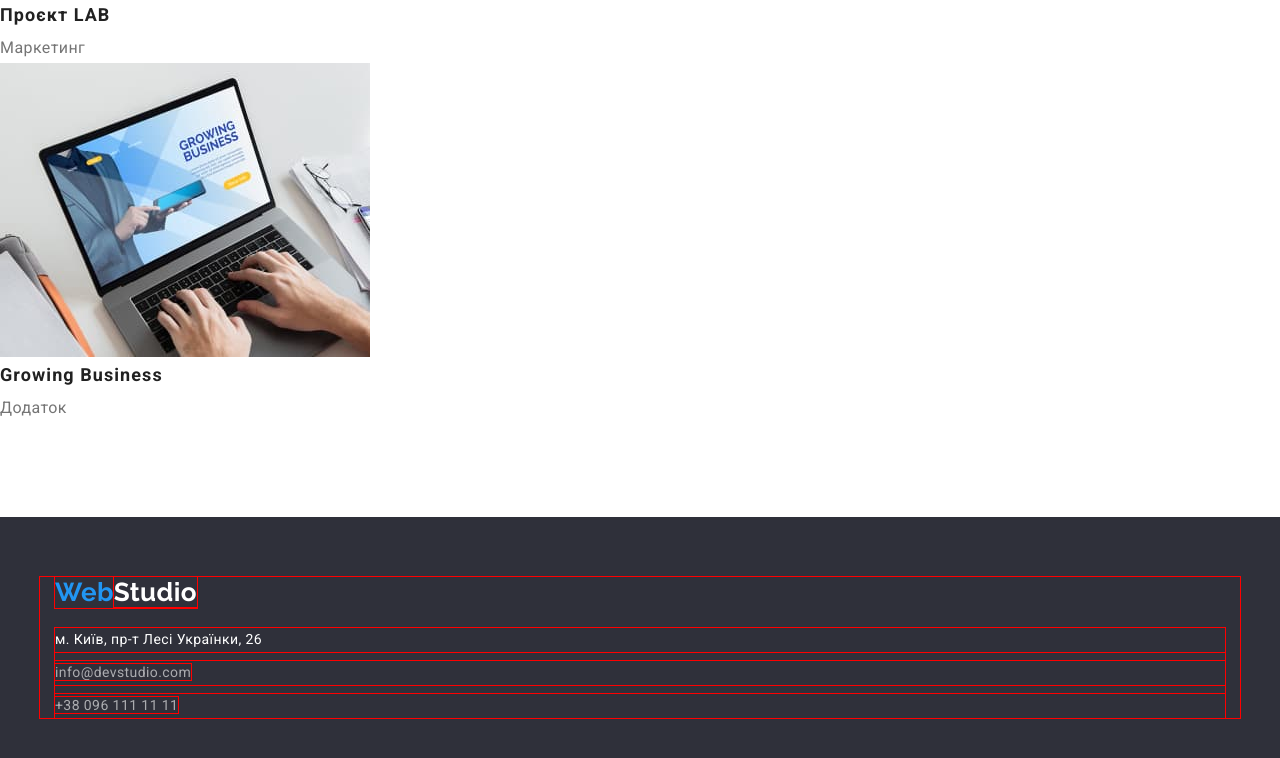
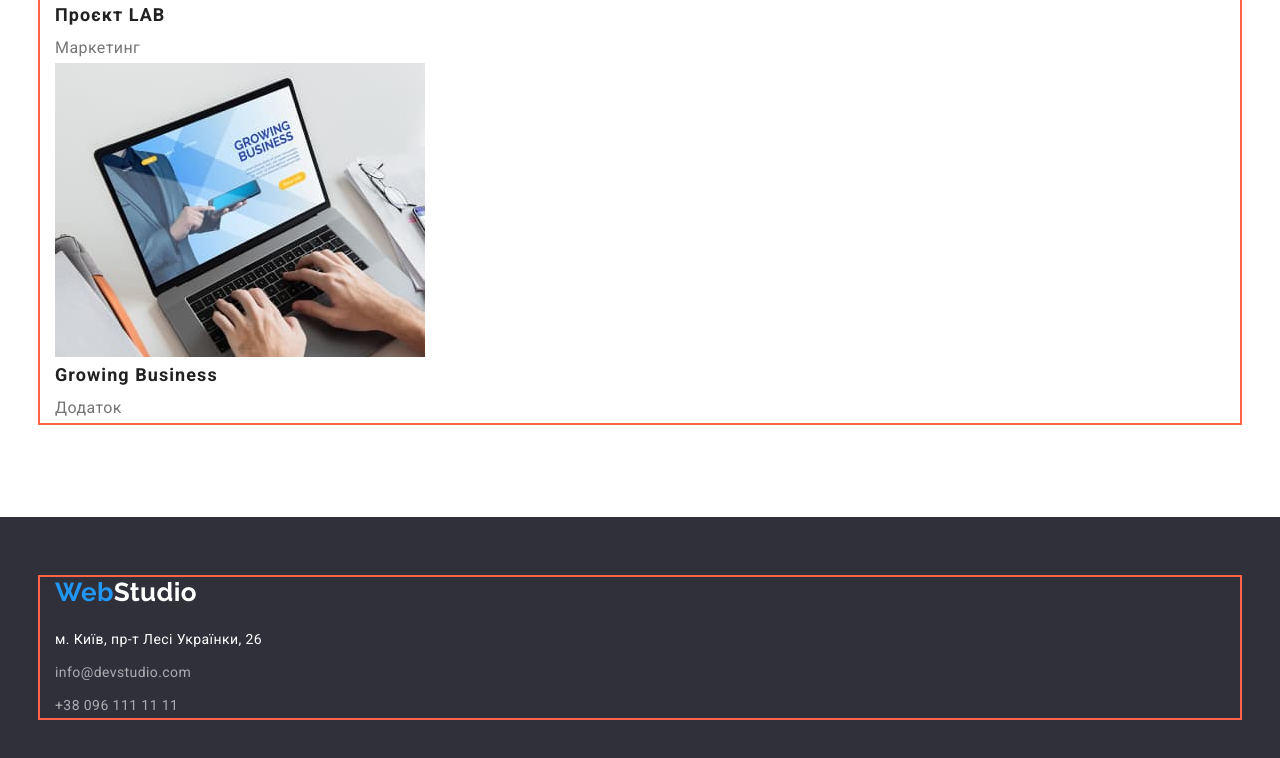
Before and after one commit to flashforward55/goit-markup-hw-03, a plain HTML site: page portfolio.html in a window 1280 px wide. Shown: the part 3151-3909 px from the top of the page. Drawn offline with nearby package versions, Linux system fonts and the light colour scheme.

Commit message:
Добавил в portfolio.html див с классом container

```diff
--- a/css/styles.css
+++ b/css/styles.css
@@ -320,10 +320,6 @@ img {
 
 /* Footer */
 
-.footer * {
-    outline: 1px solid red;
-}
-
 .footer {
     padding-top: 60px;
     padding-bottom: 60px;
--- a/portfolio.html
+++ b/portfolio.html
@@ -49,6 +49,7 @@
     <main>
         <!-- Секция портфолио -->
         <section class="section portfolio">
+            <div class="container">
                 <h1 class="visually-hidden">Портфоліо</h1>
                 <!-- Фильтр на странице портфолио -->
                 <ul class="filter-items list">
@@ -86,7 +87,8 @@
                     </li>
                     <li class="card-item">
                         <a class="card-link link" href="">
-                        <img class="card-image" src="images/prime.jpg" width="370" height="294" alt="Великі навушники">
+                            <img class="card-image" src="images/prime.jpg" width="370" height="294"
+                                alt="Великі навушники">
                             <h2 class="card-subtitle">Проєкт Prime</h2>
                             <p class="card-text">Маркетинг</p>
                         </a>
@@ -131,6 +133,7 @@
                         </a>
                     </li>
                 </ul>
+            </div>
         </section>
     </main>
     <!-- Подвал сайта-->
```
Lines whose indentation alone changed are shown as unchanged.
